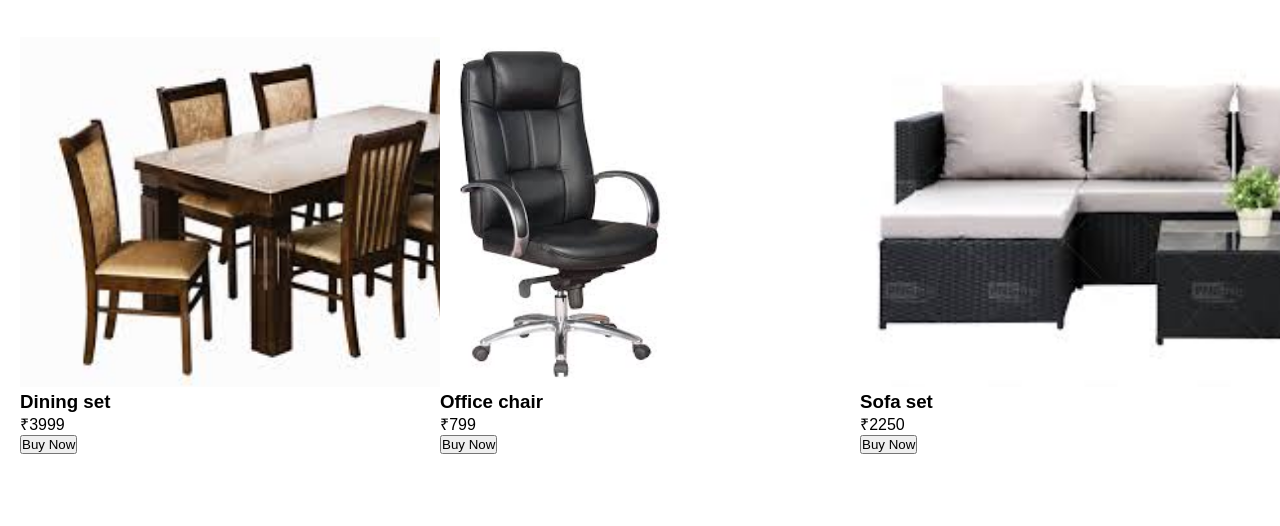
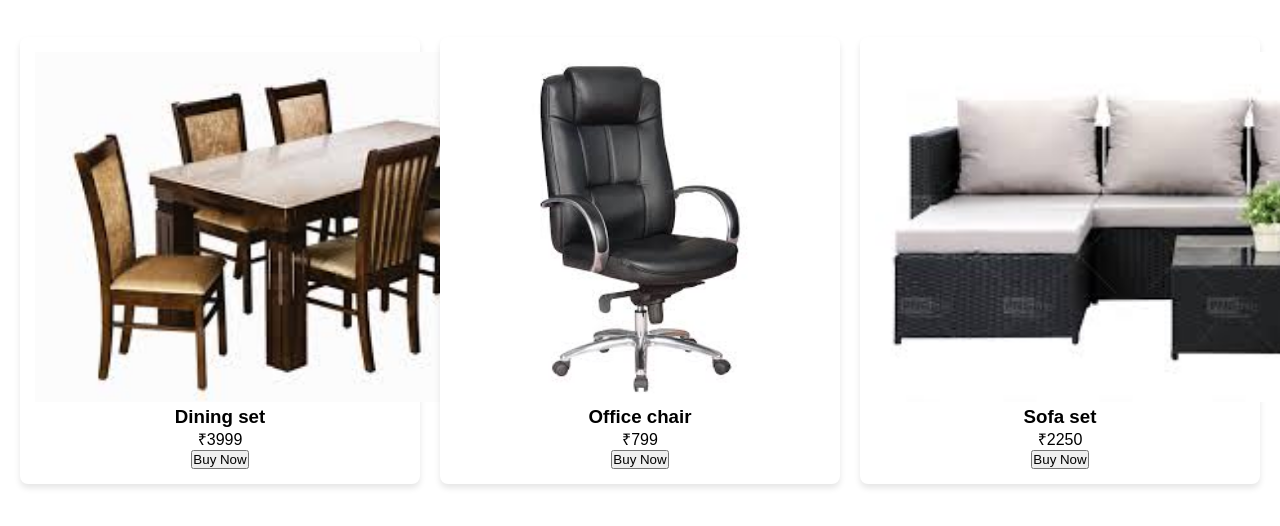
Before and after one commit to holkarshubhangi30/icp10-html-css-js-group-project-3, a plain HTML site: page pages/product3.html in a window 1280 px wide. Shown: the part 176-702 px from the top of the page. Drawn offline with Linux system fonts and the light colour scheme.

Commit message:
product card class is added

```diff
--- a/pages/product3.html
+++ b/pages/product3.html
@@ -84,14 +84,14 @@
             padding: 20px;
             justify-content: center;
         }
-       /* .product-card {
+       .product-card {
             background: white;
             padding: 15px;
             border-radius: 8px;
             box-shadow: 0 4px 6px rgba(0, 0, 0, 0.1);
             text-align: center;
         }
-        .product-card img {
+        /*.product-card img {
             width: 100%;
             height: auto;
             border-radius: 8px;
```
